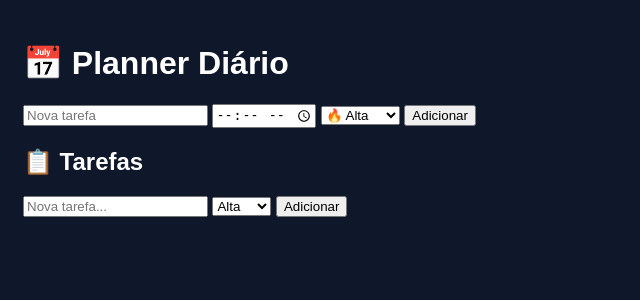
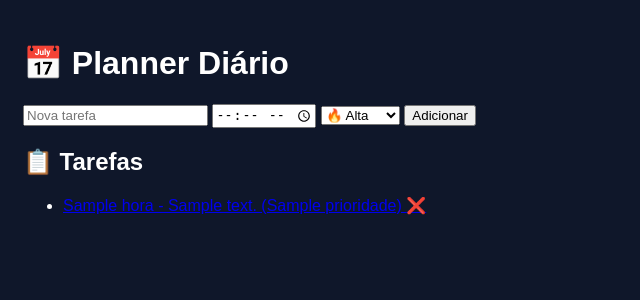
Before and after one commit to gzk2fntmbz-cmyk/planner-diario, a Flask app: template templates/index.html in a window 1280 px wide. Shown: the top 300 px of the page, without its empty margins (0-640 px from the left). Run offline with Flask 3, Linux system fonts and the light colour scheme; the template is opened without the code that fills it: most values are stand-ins (such as "Sample title", 1, 10 or a date in 2020).

Commit message:
Refactor task list display in index.html
Updated task list rendering and removed task input section.

```diff
--- a/templates/index.html
+++ b/templates/index.html
@@ -23,19 +23,21 @@
 
 <h2>📋 Tarefas</h2>
 
-<ul id="lista-tarefas"></ul>
+<ul>
+{% for tarefa in tarefas %}
+  <li>
+    <a href="/toggle/{{ loop.index0 }}">
+      {% if tarefa.feita %}
+        <s>{{ tarefa.hora }} - {{ tarefa.texto }} ({{ tarefa.prioridade }})</s>
+      {% else %}
+        {{ tarefa.hora }} - {{ tarefa.texto }} ({{ tarefa.prioridade }})
+      {% endif %}
+    </a>
 
-<div style="margin-top:15px;">
-  <input id="nova-tarefa" placeholder="Nova tarefa..." />
-
-  <select id="prioridade">
-    <option value="Alta">Alta</option>
-    <option value="Média">Média</option>
-    <option value="Baixa">Baixa</option>
-  </select>
-
-  <button onclick="adicionarTarefa()">Adicionar</button>
-</div>
+    <a href="/remover/{{ loop.index0 }}">❌</a>
+  </li>
+{% endfor %}
+</ul>
 
 <script>
 if ("serviceWorker" in navigator) {
```
